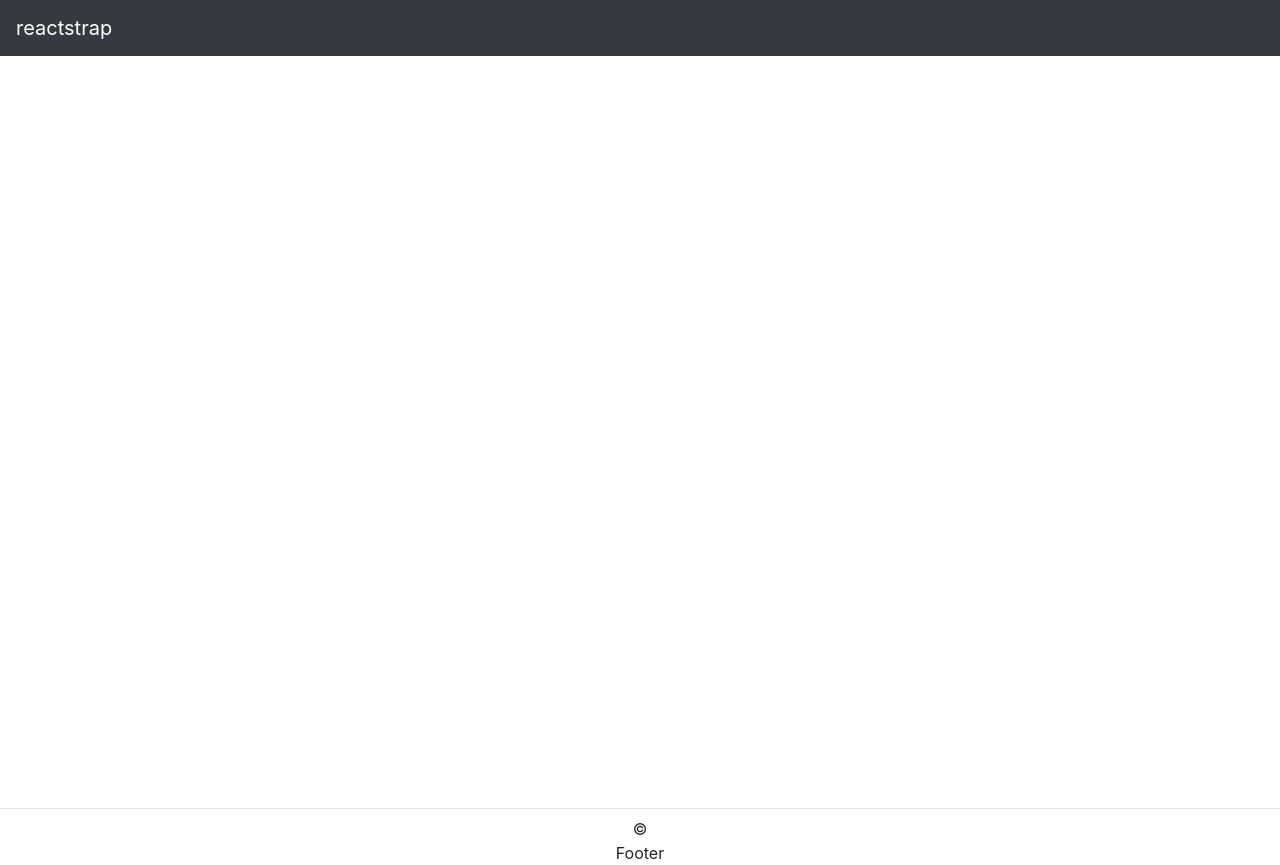
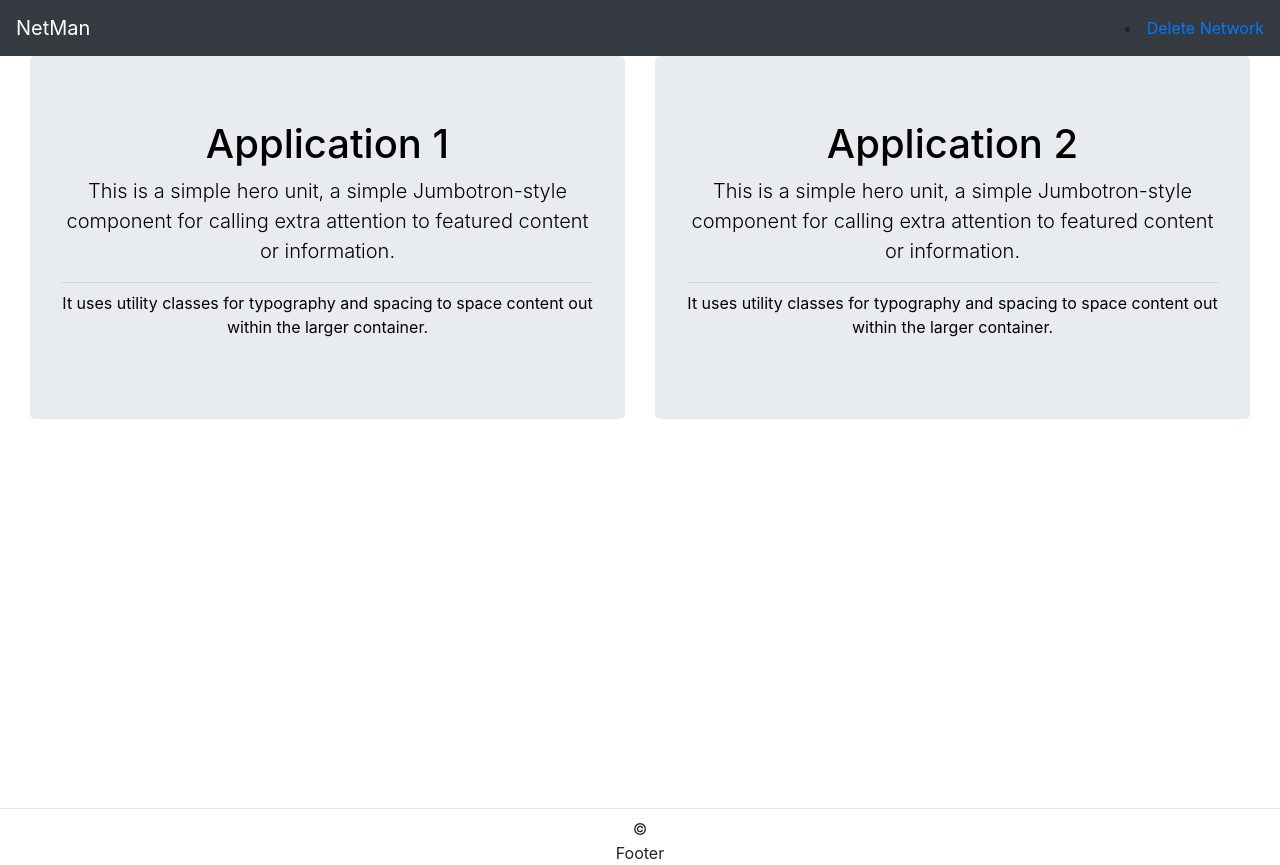
Before and after one commit to YannisLamp/network-management, a React (Create React App) app in the folder net-man-app/: page / in a window 1280 px wide. Built offline with nearby package versions, Linux system fonts and the light colour scheme.

Commit message:
navbar - delete network, menu cont

```diff
--- a/net-man-app/src/App.js
+++ b/net-man-app/src/App.js
@@ -1,13 +1,16 @@
 import React, { Component } from 'react';
 import './App.css';
 import { Container, Row, Col } from 'reactstrap';
-import { Navbar, NavbarBrand } from 'reactstrap';
 import CreateNetwork from './containers/CreateNetwork/createNetwork';
 import ApplicationMenu from './containers/ApplicationMenu/applicationMenu';
 
-import { Router, Route, Redirect, Switch } from 'react-router-dom';
+import { Route, Redirect, Switch } from 'react-router-dom';
 
 import Footer from './components/Footer/footer'
+import NetNavbar from './components/NetNavbar/netNavbar';
+
+import { networkApi } from './services/networkApi';
+
 // import produce from 'immer';
 
 class App extends Component {
@@ -17,12 +20,15 @@ class App extends Component {
 
 
     state = {
-        networkCreated: true
+        networkCreated: true,
     }
+
 
     networkStateHandler = () => {
         this.setState( (prevState, props) => { return { networkCreated: !prevState.networkCreated }} );
     }
+
+
 
 
     withoutNetRoutes = () => {
@@ -45,18 +51,22 @@ class App extends Component {
 			<Switch>
 
 				<Route
-					path={ ["/menu"] }
+					path={ ["/"] }
 					exact
-					render={() => ( <ApplicationMenu isAuth={this.state.isAuth}/>)}                        /> )}
+					render={() => ( <ApplicationMenu />)}                        /> )}
+				/>
+
+				<Route
+					path={ ["/delete_network"] }
+					exact
+					render={() => {
+                        networkApi.deleteNetwork();
+                        this.networkStateHandler()
+                        return null;
+                    }}
 				/>
 
 				{/*<Route
-					path={ ["/hotel/:hotelname"] }
-					exact
-					render={() => ( null )}
-				/>
-
-				<Route
 					path={ ["/book"] }
 					exact
 					render={() => ( <Checkout/> )}
@@ -84,9 +94,7 @@ class App extends Component {
           return (
             <div className="App">
                 <div className="AppContents">
-                    <Navbar color="dark" dark>
-                        <NavbarBrand href="/">reactstrap</NavbarBrand>
-                    </Navbar>
+                    <NetNavbar/>
                     <Container fluid>
 
                         {this.state.networkCreated ?
--- /dev/null
+++ b/net-man-app/src/components/NetNavbar/netNavbar.js
@@ -0,0 +1,20 @@
+import React from 'react';
+import { Navbar, NavItem, NavbarBrand } from 'reactstrap';
+import { Button } from 'reactstrap'
+
+import { NavLink } from 'react-router-dom'
+
+// Component styles
+
+export default function NetNavbar(props) {
+
+    return (
+        <Navbar color="dark" dark>
+            <NavbarBrand href="/">NetMan</NavbarBrand>
+
+              <NavItem>
+                <NavLink to="/">Delete Network</NavLink>
+              </NavItem>
+        </Navbar>
+    );
+}
--- a/net-man-app/src/containers/ApplicationMenu/applicationMenu.css
+++ /dev/null
@@ -1,13 +0,0 @@
-.MenuContainer {
-    padding: p-10;
-}
-
-
-.MenuLink {
-    text-decoration: 'none';
-
-}
-
-.Test {
-    background-color: blueviolet;
-}
--- a/net-man-app/src/containers/ApplicationMenu/applicationMenu.js
+++ b/net-man-app/src/containers/ApplicationMenu/applicationMenu.js
@@ -5,7 +5,7 @@ import { Jumbotron } from 'reactstrap';
 
 import { Link } from 'react-router-dom';
 
-import './applicationMenu.css';
+import styles from './applicationMenu.module.css';
 
 class CreateNetwork extends Component {
 
@@ -17,11 +17,11 @@ class CreateNetwork extends Component {
 
     render() {
         return (
-            <Container fluid className="MenuContainer">
+            <Container fluid className={styles.MenuContainer}>
                 <Row>
                     <Col sm={6}>
-                        <Link to="/" className="MenuLink">
-                            <Jumbotron className="Test">
+                        <Link to="/" className={styles.MenuLink}>
+                            <Jumbotron>
                                 <h1 className="display-5">Application 1</h1>
                                 <p
                                     className="lead"
@@ -34,9 +34,6 @@ class CreateNetwork extends Component {
                                     It uses utility classes for typography and spacing to space content
                                     out within the larger container.
                                 </p>
-                                {/* <p className="lead">
-                                    <Button color="primary">Learn More</Button>
-                                </p> */}
                             </Jumbotron>
                         </Link>
                     </Col>
@@ -44,6 +41,7 @@ class CreateNetwork extends Component {
                     {/* <Col sm={1}/> */}
 
                     <Col sm={6}>
+                    <Link to="/" className={styles.MenuLink}>
                             <Jumbotron>
                                 <h1 className="display-5">Application 2</h1>
                                 <p
@@ -57,29 +55,32 @@ class CreateNetwork extends Component {
                                     It uses utility classes for typography and spacing to space content
                                     out within the larger container.
                                 </p>
-                            <p className="lead">
-                                <Button color="primary">Learn More</Button>
-                            </p>
                             </Jumbotron>
+                        </Link>
                     </Col>
                 </Row>
-                <Row>
+                {/* <Row>
                     <Col sm={4}/>
                     <Col sm={4}>
+                        <Link to="/" className={styles.MenuLink}>
                             <Jumbotron>
-                            <h1 className="display-5">Terminate Network, Create Another</h1>
+                                <h1 className="display-5">Application 1</h1>
+                                <p
+                                    className="lead"
+                                >
+                                    This is a simple hero unit, a simple Jumbotron-style component
+                                    for calling extra attention to featured content or information.
+                                </p>
                                 <hr className="my-2" />
                                 <p>
                                     It uses utility classes for typography and spacing to space content
                                     out within the larger container.
                                 </p>
-                            <p className="lead">
-                                <Button color="primary">Learn More</Button>
-                            </p>
                             </Jumbotron>
+                        </Link>
                     </Col>
                     <Col sm={4}/>
-                </Row>
+                </Row> */}
 
 
             </Container>
--- /dev/null
+++ b/net-man-app/src/containers/ApplicationMenu/applicationMenu.module.css
@@ -0,0 +1,14 @@
+.MenuContainer {
+    padding: '5px';
+}
+
+
+.MenuLink {
+    text-decoration: none;
+    color: black;
+}
+
+.MenuLink:hover {
+    text-decoration: none;
+    color: black;
+}
```
Lines whose indentation alone changed are shown as unchanged.
